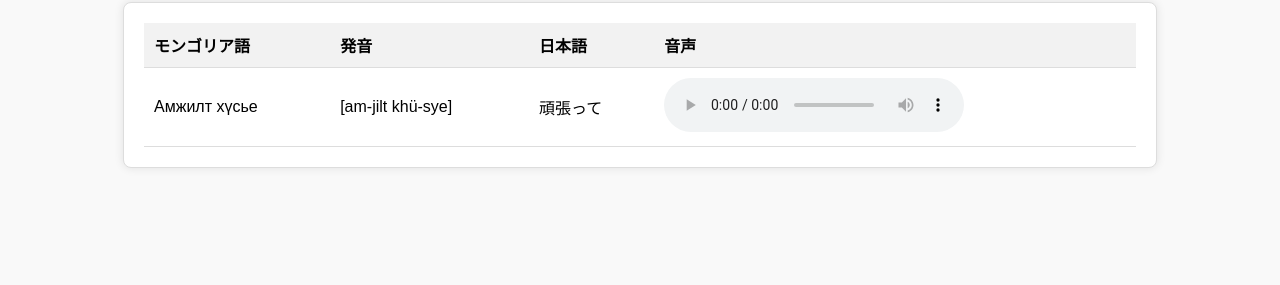
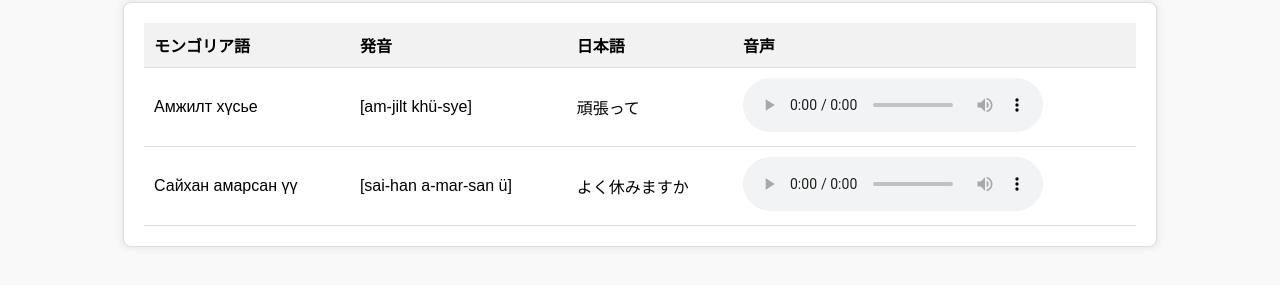
Before and after one commit to orange1402/japaness-mongorian, a plain HTML site: page index.html in a window 1280 px wide. Shown: the part 107-392 px from the top of the page. Drawn offline with Linux system fonts and the light colour scheme.

Commit message:
Update index.html
新增第二個單字

```diff
--- a/index.html
+++ b/index.html
@@ -67,10 +67,21 @@
                     </audio>
                 </div>
             </div>
+            <div class="row">
+                <div class="cell">Сайхан амарсан үү</div>
+                <div class="cell">[sai-han a-mar-san ü]</div>
+                <div class="cell">よく休みますか</div>
+                <div class="cell audio">
+                    <audio controls>
+                        <source src="https://dl.dropboxusercontent.com/s/992yaszbwu41ddtquj5zy/sai-han-a-mar-san.mp3?rlkey=h7asisq9emw83b0pcvdcms1tt&dl=0" type="audio/mp3">
+                        Your browser does not support the audio element.
+                    </audio>
+                </div>
+            </div>
         </div>
     </div>
 
-    <!-- 可以複製以上的container塊，為每一個蒙古語單詞增加新的條目 -->
+    <!-- 可以複製以上的row塊，為每一個蒙古語單詞增加新的條目 -->
 
 </body>
 </html>
```
